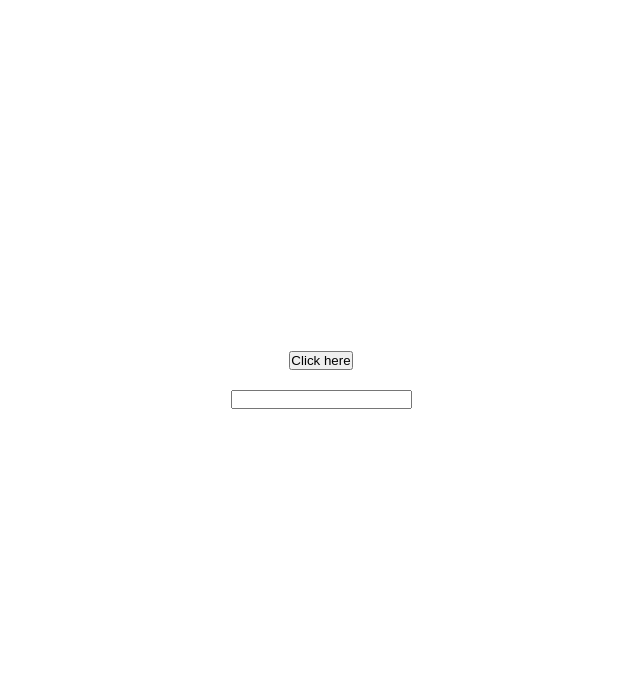
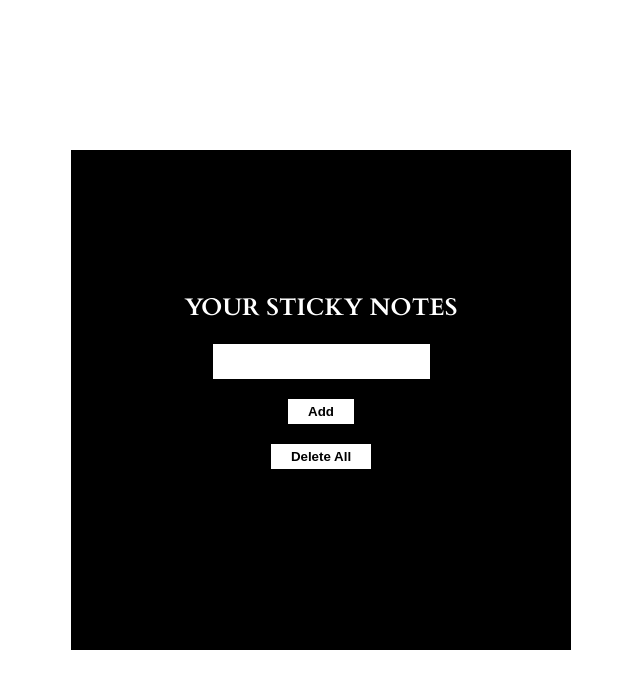
Before and after one commit to Dawood-Ahmed19/JavaScript-Practice-basketball-scoreboard, a browser extension: page index.html in a window 1280 px wide. Shown: the whole page, without its empty margins (319-959 px from the left). Drawn offline with Linux system fonts and the light colour scheme.

Commit message:
feat: made extension

```diff
--- a/index.html
+++ b/index.html
@@ -13,8 +13,10 @@
 
     <section>
         <div class="container" id="container">
-            <button id="btn" type="button">Click here</button>
+            <h1>YOUR STICKY NOTES</h1>
             <input id="input-el" type="text">
+            <button id="btn" type="button">Add</button>
+            <button id="delete-btn" type="button">Delete All</button>
             <ul id="ul-el"></ul>
             <p id="para-el"></p>
         </div>
--- a/index.js
+++ b/index.js
@@ -3,11 +3,18 @@ const inputEl = document.getElementById("input-el");
 const myBtn = document.getElementById("btn");
 const ulEl = document.getElementById("ul-el");
 let linksFromLocalStorage = JSON.parse(localStorage.getItem("myLeads"))
+const deleteBtn = document.getElementById("delete-btn");
 
 if (linksFromLocalStorage) {
     myLeads = linksFromLocalStorage
     renderLead()
 }
+
+deleteBtn.addEventListener("dblclick", function () {
+    localStorage.clear()
+    myLeads = []
+    renderLead()
+})
 
 myBtn.addEventListener("click", function () {
     myLeads.push(inputEl.value);
@@ -20,7 +27,7 @@ function renderLead() {
 
     let listItems = ""
     for (let i = 0; i < myLeads.length; i++) {
-        listItems += `<li><a target='_blank' href='${myLeads[i]}'> ${myLeads[i]}</a></li>`
+        listItems += `<li>${myLeads[i]}</li>`
     }
     ulEl.innerHTML = listItems
 }
--- a/style.css
+++ b/style.css
@@ -1,8 +1,16 @@
+@import url('https://fonts.googleapis.com/css2?family=Cardo:ital,wght@0,400;0,700;1,400&display=swap');
+
 *::after,
 *::before,
 * {
     margin: 0;
     padding: 0;
+}
+
+body {
+    font-family: 'Cardo', sans-serif;
+    min-width: 500px;
+    min-height: 500px;
 }
 
 section {
@@ -13,12 +21,41 @@ section {
     width: 100%;
 }
 
+h1 {
+    color: white;
+    font-weight: 700;
+}
+
 .container {
-    width: 400px;
-    height: 400px;
+    width: 500px;
+    height: 500px;
     display: flex;
     flex-direction: column;
+    background-color: black;
     gap: 20px;
     justify-content: center;
     align-items: center;
 }
+
+ul {
+    list-style-type: lower-roman;
+}
+
+li {
+    color: white;
+    font-size: 20px;
+}
+
+input {
+    background-color: white;
+    border: none;
+    padding: 10px 20px;
+    text-align: center;
+}
+
+button {
+    padding: 5px 20px;
+    background-color: white;
+    border: none;
+    font-weight: 700;
+}
```
Also changed, not shown: manifest.json (added), note.png (added).
